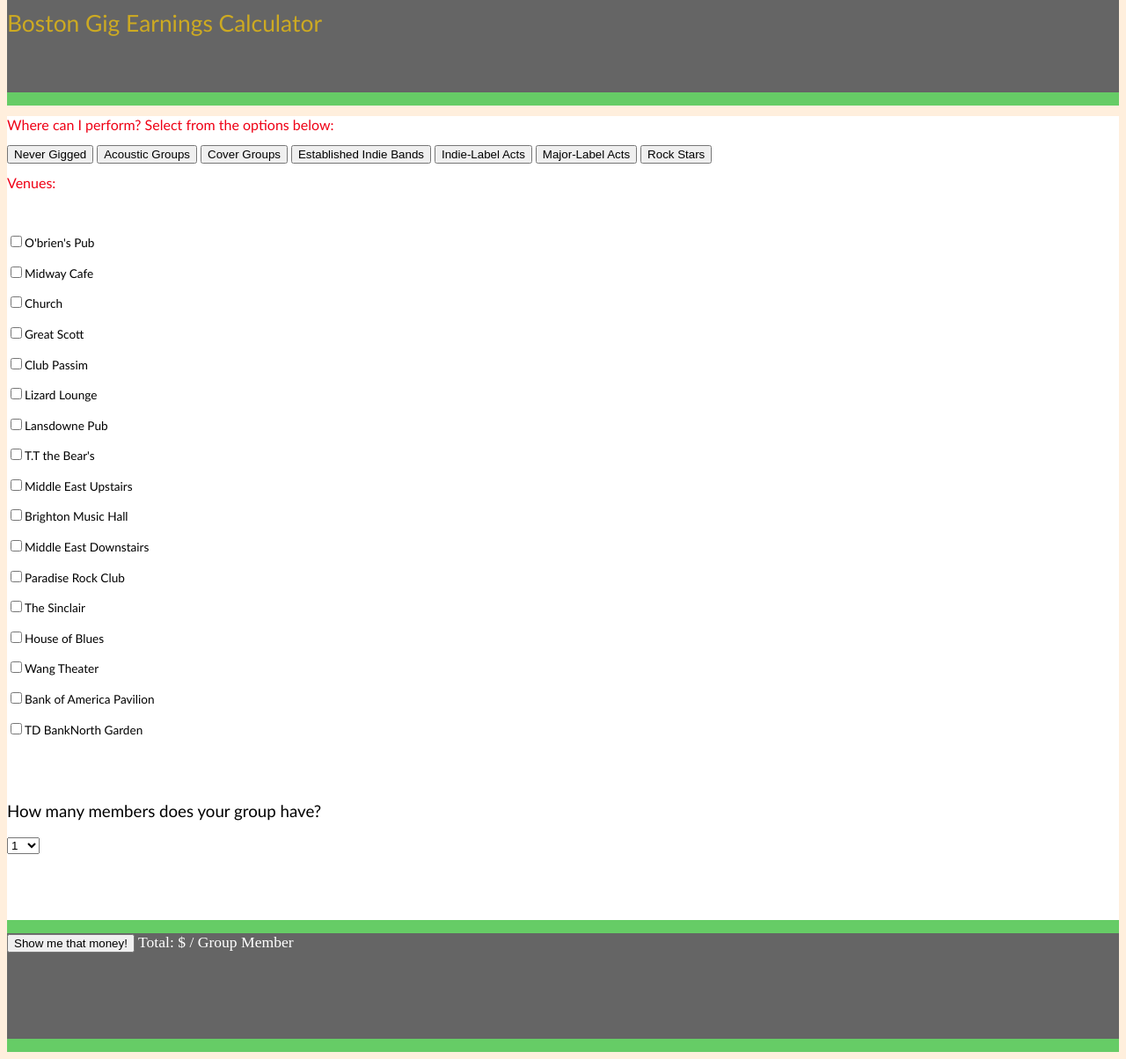
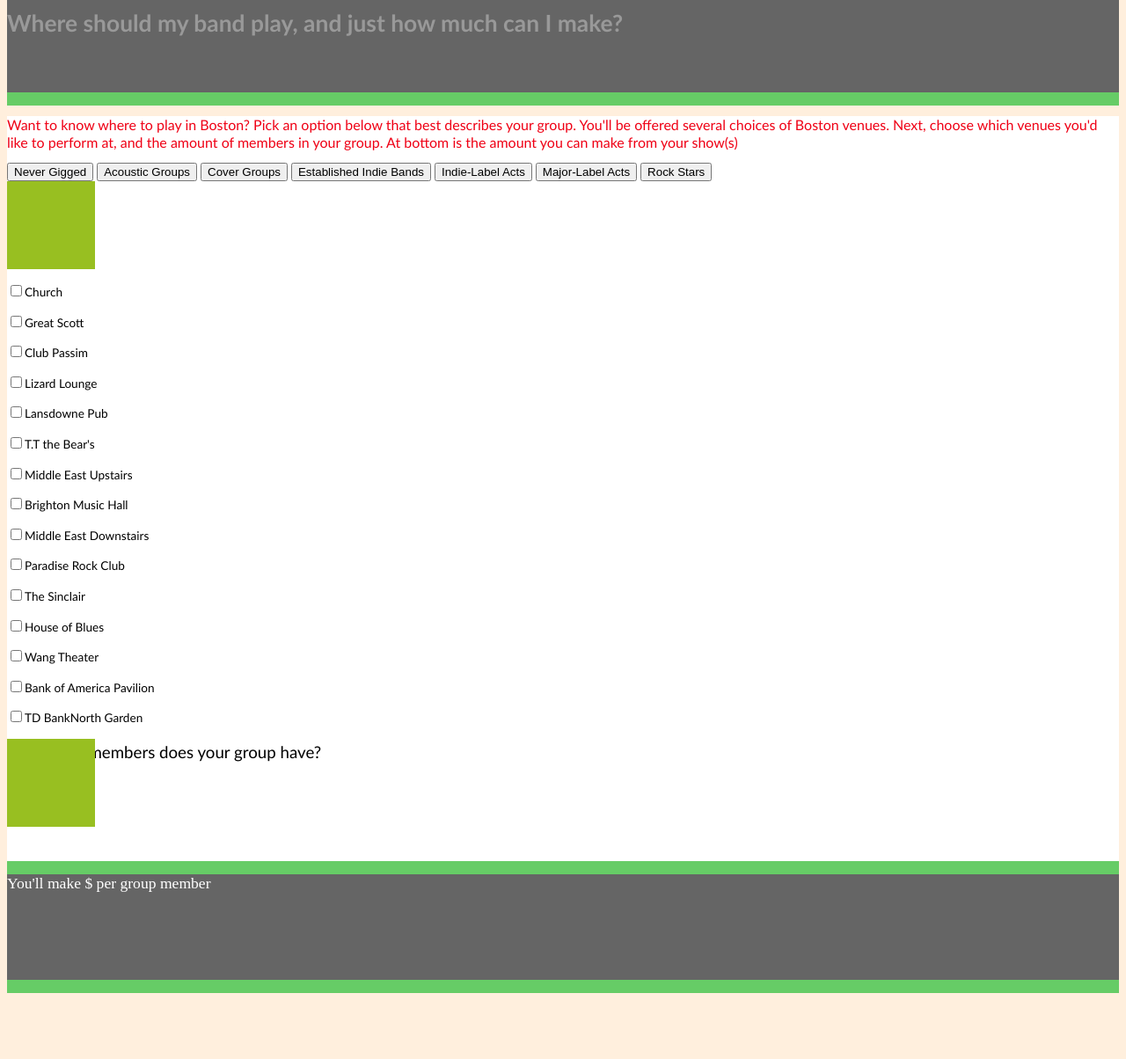
Before and after one commit to ducksawce1986/p3.chargemeupsidedown.com, a plain HTML site: page index.html in a window 1280 px wide. Shown: the part 18-1222 px from the top of the page at 88% size. After the commit the page ends 1155 px from the top, so only its background shows below. Drawn offline with nearby package versions, Linux system fonts and the light colour scheme.

Commit message:
Final revisions.

```diff
--- a/index.html
+++ b/index.html
@@ -16,12 +16,13 @@
 
 <body>
 	<div class="footer">
-		<h1>Boston Gig Earnings Calculator</h1><br>
+		<h1><a>Where should my band play, and just how much can I make?</a></h1><br>
+
 	</div>
 
 	<div class="container">
-		<h2>Where can I perform? Select from the options below:</h2>
-
+		<h2>Want to know where to play in Boston? Pick an option below that best describes your group. You'll be offered several choices of Boston venues. Next, choose which venues you'd like to perform at, and the amount of members in your group. At bottom is the amount you can make from your show(s)</h2>
+		<span class='cancun'>
 		<button id='never_gigged'>Never Gigged</button>
 		<button id='acoustic'>Acoustic Groups</button>
 		<button id='cover_group'>Cover Groups</button>
@@ -29,11 +30,14 @@
 		<button id='indie_labels'>Indie-Label Acts</button>
 		<button id='major_labels'>Major-Label Acts</button>
 		<button id='rock_stars'>Rock Stars</button>
+		</span>
+
+		<div id='greensquare' style="background:#98bf21;height:100px;width:100px;position:absolute;"></div>
 
 		<div class="infobox">
-			<h2>Venues:</h2><br>
-				<p id='obriens'><input type='checkbox' name='venues' value='100'>O'brien's Pub<br></p>
-				<p id='midway'><input type='checkbox' name='venues' value='200'>Midway Cafe<br></p>
+			<h2>Venues:</h2>
+				<p id='obriens'><input type='checkbox' name='venues' value='100'>O'brien's Pub</p>
+				<p id='midway'><input type='checkbox' name='venues' value='200'>Midway Cafe</p>
 				<p id='church'><input type='checkbox' name='venues' value='300'>Church<br></p>
 				<p id='great_scott'><input type='checkbox' name='venues' value='400'>Great Scott<br></p>
 				<p id='club_passim'><input type='checkbox' name='venues' value='450'>Club Passim<br></p>
@@ -50,7 +54,8 @@
 				<p id='bank_of_america_pavilion'><input type='checkbox' name='venues' value='500000'>Bank of America Pavilion<br></p>
 				<p id='td_banknorth_garden'><input type='checkbox' name='venues' value='1000000'>TD BankNorth Garden<br></p>
 		</div>
-		<br><br>
+
+		<div id='greensquare' style="background:#98bf21;height:100px;width:100px;position:absolute;"></div>
 
 		<div class='infobox'>
 			<h3>How many members does your group have?</h3>
@@ -71,9 +76,8 @@
 	</div>
 
 	<div class="footer">
-		<button>Show me that money!</button>
+		<p2><span id="outcome"><p1>You'll make $<span id='output'></span> per group member</p1></span></p>
 
-        Total: $<span id='output'></span> / Group Member
     </div>
 
 	<script>
```
